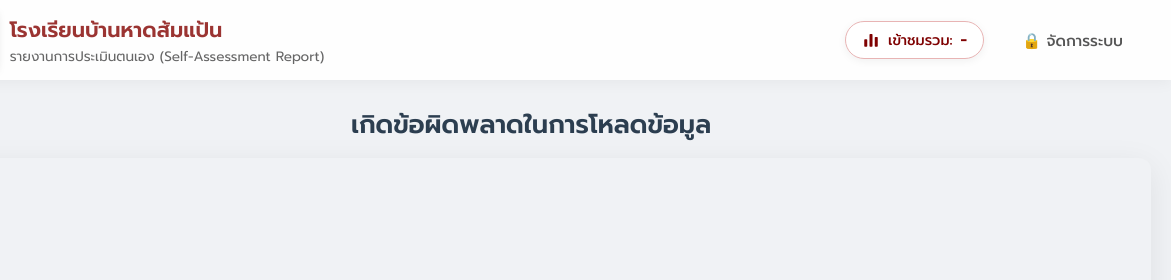
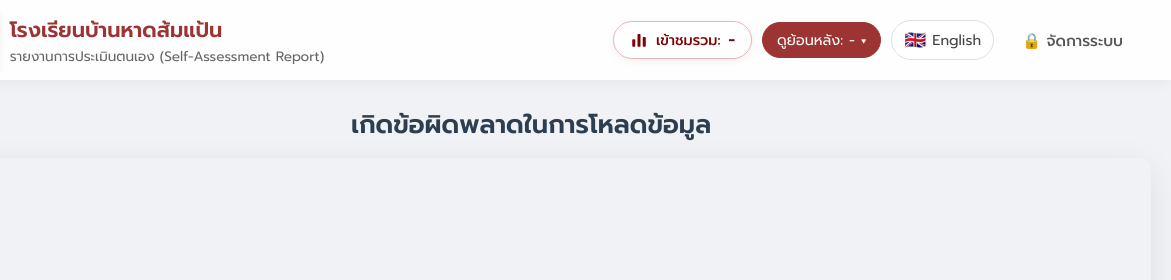
Before and after one commit to lalitaachokruk/SAR_BANHADSOMPANSCHOOL, a plain HTML site: page index.html in a window 1280 px wide. Shown: the top 280 px of the page, 109-1280 px from the left. Drawn offline with nearby package versions, Linux system fonts and the light colour scheme; no server answers.

Commit message:
Update index.html

```diff
--- a/index.html
+++ b/index.html
@@ -11,6 +11,17 @@
     <script src="https://cdnjs.cloudflare.com/ajax/libs/pdf.js/3.11.174/pdf.min.js"></script>
     <script src="https://cdn.jsdelivr.net/npm/page-flip@2.0.7/dist/js/page-flip.browser.min.js"></script>
     <style>
+        .year-dropdown { position: relative; display: inline-block; }
+        .year-btn { display: inline-flex; align-items: center; gap: 6px; padding: 6px 14px; border-radius: 999px; border: 1px solid var(--primary); background: var(--primary); color: #fff; font-size: 0.9rem; cursor: pointer; font-family: inherit; }
+        .year-btn::after { content: "▾"; font-size: 0.8rem; }
+        .year-menu { display: none; position: absolute; right: 0; top: calc(100% + 6px); min-width: 130px; max-height: 300px; overflow-y: auto; background: #fff; border-radius: 10px; box-shadow: 0 8px 24px rgba(0,0,0,0.15); padding: 6px; z-index: 200; }
+        .year-menu.open { display: block; }
+        .year-item { display: block; width: 100%; text-align: left; padding: 8px 12px; border: none; background: none; border-radius: 6px; cursor: pointer; font-size: 0.9rem; color: var(--text-dark); font-family: inherit; }
+        .year-item:hover { background: #f5f0f0; }
+        .year-item.active { background: var(--primary); color: #fff; }
+        .lang-btn { display: inline-flex; align-items: center; gap: 6px; padding: 6px 12px; border-radius: 999px; border: 1px solid #ddd; background: #fff; cursor: pointer; font-size: 0.9rem; color: #444; }
+        .lang-btn:hover { background: #f5f5f5; }
+        .lang-btn .flag { font-size: 1.1rem; }
         :root { --primary: #9b3432; --primary-hover: #7f0101; --bg-color: #f0f2f5; --surface: rgba(255,255,255,0.9); --text-dark: #2c3e50; --border-radius: 12px; --shadow: 0 8px 32px rgba(0,0,0,0.08); }
         * { box-sizing: border-box; font-family: 'Prompt', sans-serif; }
         body { margin: 0; background-color: var(--bg-color); color: var(--text-dark); }
@@ -104,10 +115,17 @@
             <rect x="10" y="4" width="4" height="17" rx="1"/>
             <rect x="17" y="8" width="4" height="13" rx="1"/>
         </svg>
-            <span>เข้าชมรวม:</span>
+            <span id="visitLabel">เข้าชมรวม:</span>
         <span class="num" id="visitCount">-</span>
         </div>
-            <div class="chips" id="yearChips"></div>
+            <div class="year-dropdown">
+            <button class="year-btn" id="yearBtn" onclick="toggleYearMenu(event)"><span id="yearBtnText">ดูย้อนหลัง:</span> <span id="yearBtnLabel">-</span></button>
+            <div class="year-menu" id="yearMenu"></div>
+        </div>
+            <button id="langBtn" class="lang-btn" onclick="toggleLang()">
+            <span class="flag" id="langFlag">🇬🇧</span>
+            <span id="langLabel">English</span>
+            </button>
             <button id="btnLogin" class="btn btn-text" onclick="openModal()">🔒 จัดการระบบ</button>
             <button id="btnLogout" class="btn btn-text admin-only" onclick="logout()">🔓 ออกจากระบบ</button>
         </div>
@@ -115,13 +133,13 @@
     <select id="yearSelect" style="display:none"></select>
     <div class="container">
         <div class="admin-panel admin-only" id="adminPanel">
-            <div class="admin-head"><h3>⚙️ ผู้ดูแลระบบ</h3><span>เพิ่ม SAR ได้หลายปี ครั้งละ 1 ปี (ปีซ้ำจะถามก่อนแทนที่)</span></div>
+            <div class="admin-head"><h3 id="adminTitle">⚙️ ผู้ดูแลระบบ</h3><span id="adminDesc">เพิ่ม SAR ได้หลายปี ครั้งละ 1 ปี (ปีซ้ำจะถามก่อนแทนที่)</span></div>
             <div class="admin-grid">
-                <label>ปีการศึกษา<input type="number" id="inputYear" placeholder="เช่น 2568"></label>
-                <label>ไฟล์ SAR (PDF)<input type="file" id="inputFile" accept="application/pdf"></label>
+                <label><span id="lblYear">ปีการศึกษา</span><input type="number" id="inputYear" placeholder="เช่น 2568"></label>
+                <label><span id="lblFile">ไฟล์ SAR (PDF)</span><input type="file" id="inputFile" accept="application/pdf"></label>
                 <button class="btn btn-primary" id="btnUpload" onclick="uploadData()">⬆️ อัปโหลด</button>
-                <button class="btn btn-danger" onclick="deleteData()">🗑️ ลบปีที่กำลังดู</button>
-            </div>
+                <button class="btn btn-danger" id="btnDelete" onclick="deleteData()">🗑️ ลบปีที่กำลังดู</button>
+         </div>
             <p id="uploadStatus" style="color:#666;font-size:0.9rem;margin:10px 0 0;"></p>
         </div>
 
@@ -173,6 +191,7 @@
         isAdmin = !!session; updateUI();
         $("adminPass").addEventListener("keydown", e => { if (e.key === "Enter") login(); });
         await fetchRecords();
+        applyLang();
         countVisit();
         };
 
@@ -204,16 +223,29 @@
         }
 
         function renderChips() {
-            const sel = parseInt($("yearSelect").value), box = $("yearChips");
-            box.innerHTML = allRecords.length ? "<span>ดูย้อนหลัง:</span>" : "";
+            const sel = parseInt($("yearSelect").value), menu = $("yearMenu");
+            $("yearBtnLabel").textContent = sel ? "ปี " + sel : "-";
+            menu.innerHTML = "";
             allRecords.forEach(r => {
-                const b = document.createElement("button");
-                b.className = "chip" + (r.year === sel ? " active" : "");
-                b.textContent = "ปี " + r.year;
-                b.onclick = () => { $("yearSelect").value = r.year; displaySelectedYear(); };
-                box.appendChild(b);
-            });
-        }
+            const b = document.createElement("button");
+            b.className = "year-item" + (r.year === sel ? " active" : "");
+            b.textContent = "ปี " + r.year;
+            b.onclick = () => {
+            $("yearSelect").value = r.year;
+            menu.classList.remove("open");
+            displaySelectedYear();
+        };
+            menu.appendChild(b);
+        });
+     }
+
+        function toggleYearMenu(e) {
+            e.stopPropagation();
+            $("yearMenu").classList.toggle("open");
+     }
+
+        // กดที่อื่นแล้วปิดเมนู
+        document.addEventListener("click", () => $("yearMenu").classList.remove("open"));
 
         let pdfDoc = null, centerFn = null;
         const pageCache = new Map();
@@ -312,7 +344,7 @@
                     }
                     el.style.transform = `translateX(${dx}px)`;
                 };
-                const label = () => { $("pageNo").innerText = `หน้า ${book.getCurrentPageIndex() + 1} / ${n}`; };
+                const label = () => { $("pageNo").innerText = `${I18N[lang].pageOf}${book.getCurrentPageIndex() + 1} / ${n}`; };
 
                 book.on("flip", () => { label(); centerFn(); want(book.getCurrentPageIndex()); });
                 book.on("changeOrientation", () => centerFn());
@@ -443,6 +475,77 @@
         $("visitCount").innerText = "-";
     }
 }
+
+        const I18N = {
+    th: {
+        title: "รายงาน SAR โรงเรียนบ้านหาดส้มแป้น",
+        subtitle: "รายงานการประเมินตนเอง (SAR)",
+        visits: "เข้าชมรวม:",
+        viewYears: "ดูย้อนหลัง:",
+        manage: "🔒 จัดการระบบ",
+        logout: "🔓 ออกจากระบบ",
+        prev: "◀ ก่อนหน้า",
+        next: "ถัดไป ▶",
+        fullscreen: "⛶ เต็มจอ",
+        download: "📥 ดาวน์โหลด PDF",
+        year: "ปี ",
+        pageOf: "หน้า ",
+        of: " / ",
+        adminTitle: "⚙️ ผู้ดูแลระบบ",
+        adminDesc: "เพิ่ม SAR ได้หลายปี ครั้งละ 1 ปี (ปีซ้ำจะถามก่อนแทนที่)", // en: "Add SAR reports, one year at a time (duplicates will ask before replacing)"
+        lblYear: "ปีการศึกษา",                  // en: "Academic year"
+        lblFile: "ไฟล์ SAR (PDF)",              // en: "SAR file (PDF)"
+        btnUpload: "⬆️ อัปโหลด",                // en: "⬆️ Upload"
+        btnDelete: "🗑️ ลบปีที่กำลังดู",          // en: "🗑️ Delete this year"
+        loading: "กำลังโหลดข้อมูล...",           // en: "Loading data..."
+    },
+    en: {
+        title: "SAR Report - Banhad Sompan School",
+        subtitle: "Self-Assessment Report (SAR)",
+        visits: "Total visits:",
+        viewYears: "Archive:",
+        manage: "🔒 Admin",
+        logout: "🔓 Logout",
+        prev: "◀ Previous",
+        next: "Next ▶",
+        fullscreen: "⛶ Fullscreen",
+        download: "📥 Download PDF",
+        loading: "Loading...",
+        year: "Year ",
+        pageOf: "Page ",
+        of: " / "
+    }
+};
+let lang = localStorage.getItem("lang") || "th";
+
+function applyLang() {
+    const t = I18N[lang];
+    document.documentElement.lang = lang;
+    $("visitLabel").innerText = t.visits;
+    $("chipsLabel")?.remove();
+    $("btnLogin").innerText = t.manage;
+    $("btnLogout").innerText = t.logout;
+    document.querySelector('[onclick="book && book.flipPrev()"]').innerText = t.prev;
+    document.querySelector('[onclick="book && book.flipNext()"]').innerText = t.next;
+    document.querySelector('[onclick="toggleFull()"]').innerText = t.fullscreen;
+    $("downloadLink").innerText = t.download;
+    $("langFlag").innerText = lang === "th" ? "🇬🇧" : "🇹🇭";
+    $("langLabel").innerText = lang === "th" ? "English" : "ไทย";
+    $("yearBtnText").innerText = t.viewYears;
+    $("adminTitle").innerText = t.adminTitle;
+    $("adminDesc").innerText = t.adminDesc;
+    $("lblYear").innerText = t.lblYear;
+    $("lblFile").innerText = t.lblFile;
+    $("btnUpload").innerText = t.btnUpload;
+    $("btnDelete").innerText = t.btnDelete;
+    renderChips();
+}
+
+function toggleLang() {
+    lang = lang === "th" ? "en" : "th";
+    localStorage.setItem("lang", lang);
+    applyLang();
+}
     </script>
 </body>
 </html>
```
